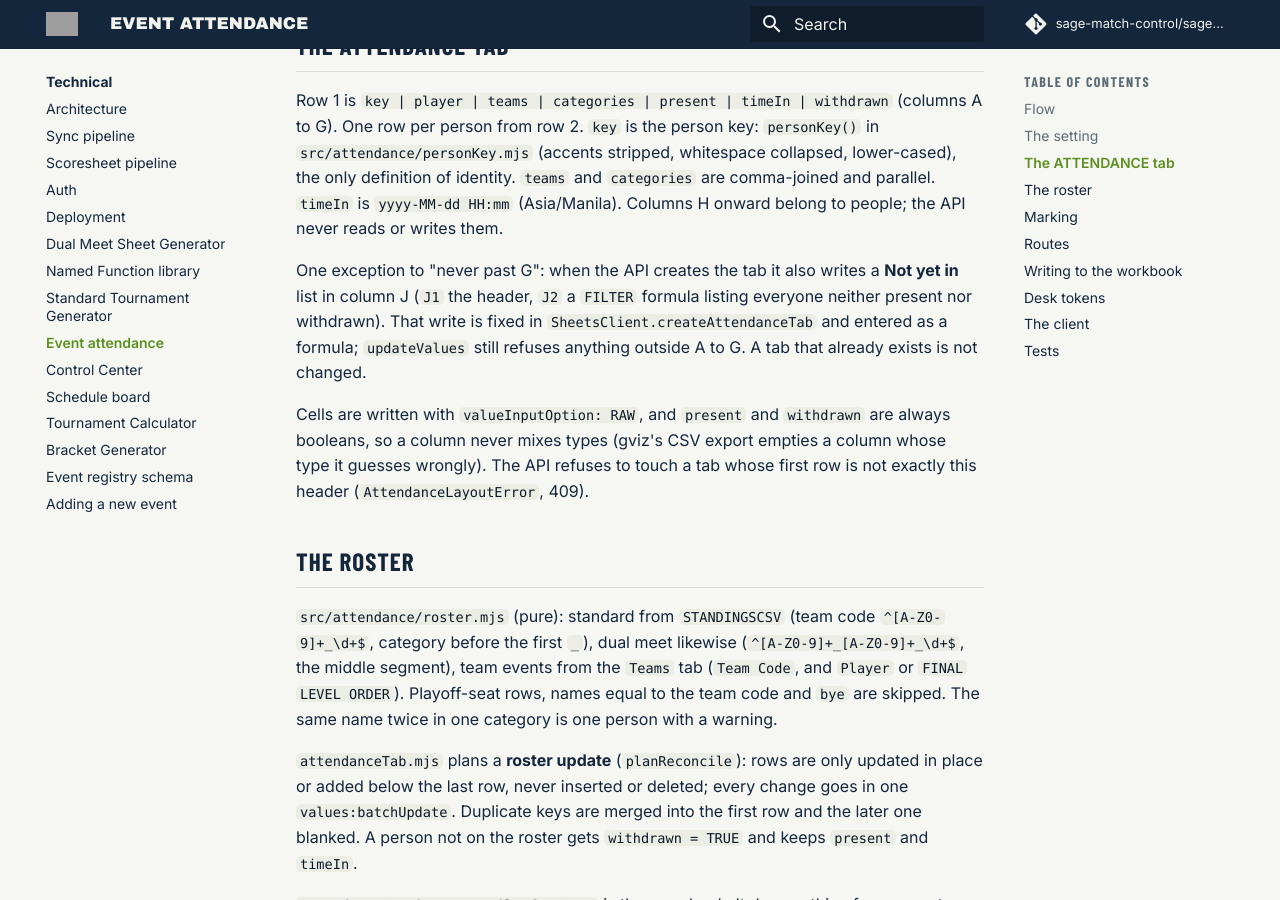
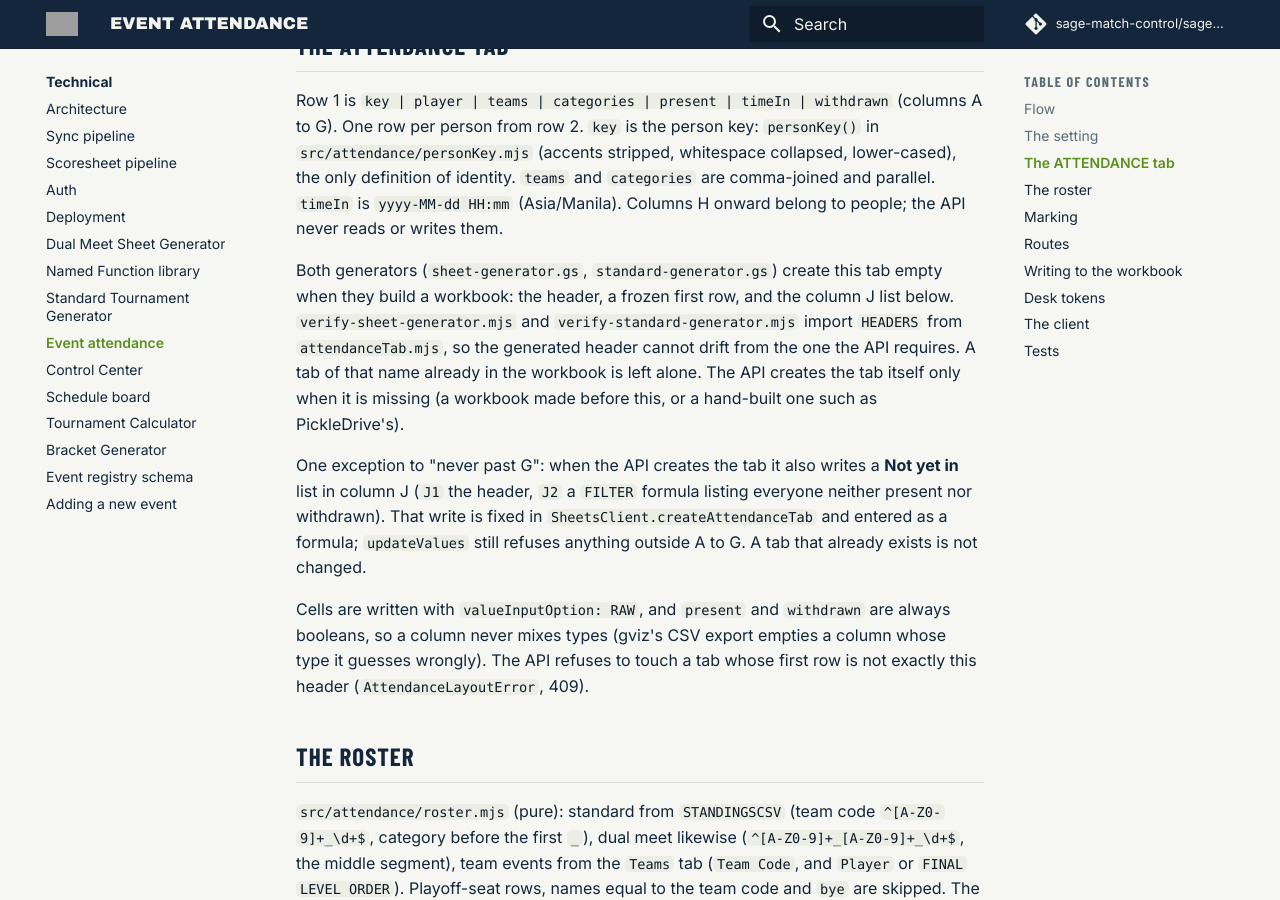
Before and after one commit to sage-match-control/sage-docs, an MkDocs documentation site: the page built from docs/technical/event-attendance.md, in a window 1280 px wide and 900 px high, scrolled down 1007 px. Built offline with MkDocs 1.6.1 and Material for MkDocs 9.7.7, drawn with Linux system fonts in a browser that asks for light colours; comment, search, counter and statistics services are not loaded.

Commit message:
Docs: generators create the ATTENDANCE tab
Co-Authored-By: Claude Sonnet 5.5 <noreply@anthropic.com>

```diff
--- a/docs/technical/event-attendance.md
+++ b/docs/technical/event-attendance.md
@@ -44,6 +44,15 @@ collapsed, lower-cased), the only definition of identity. `teams` and
 `categories` are comma-joined and parallel. `timeIn` is `yyyy-MM-dd HH:mm`
 (Asia/Manila). Columns H onward belong to people; the API never reads or
 writes them.
+
+Both generators (`sheet-generator.gs`, `standard-generator.gs`) create this tab
+empty when they build a workbook: the header, a frozen first row, and the
+column J list below. `verify-sheet-generator.mjs` and
+`verify-standard-generator.mjs` import `HEADERS` from `attendanceTab.mjs`, so
+the generated header cannot drift from the one the API requires. A tab of that
+name already in the workbook is left alone. The API creates the tab itself only
+when it is missing (a workbook made before this, or a hand-built one such as
+PickleDrive's).
 
 One exception to "never past G": when the API creates the tab it also writes a
 **Not yet in** list in column J (`J1` the header, `J2` a `FILTER` formula listing
```
Also changed, not shown: docs/features/event-attendance.md (+7 -0 lines), docs/specs/in-progress/multi-event-attendance-spec.md (+5 -0 lines).
